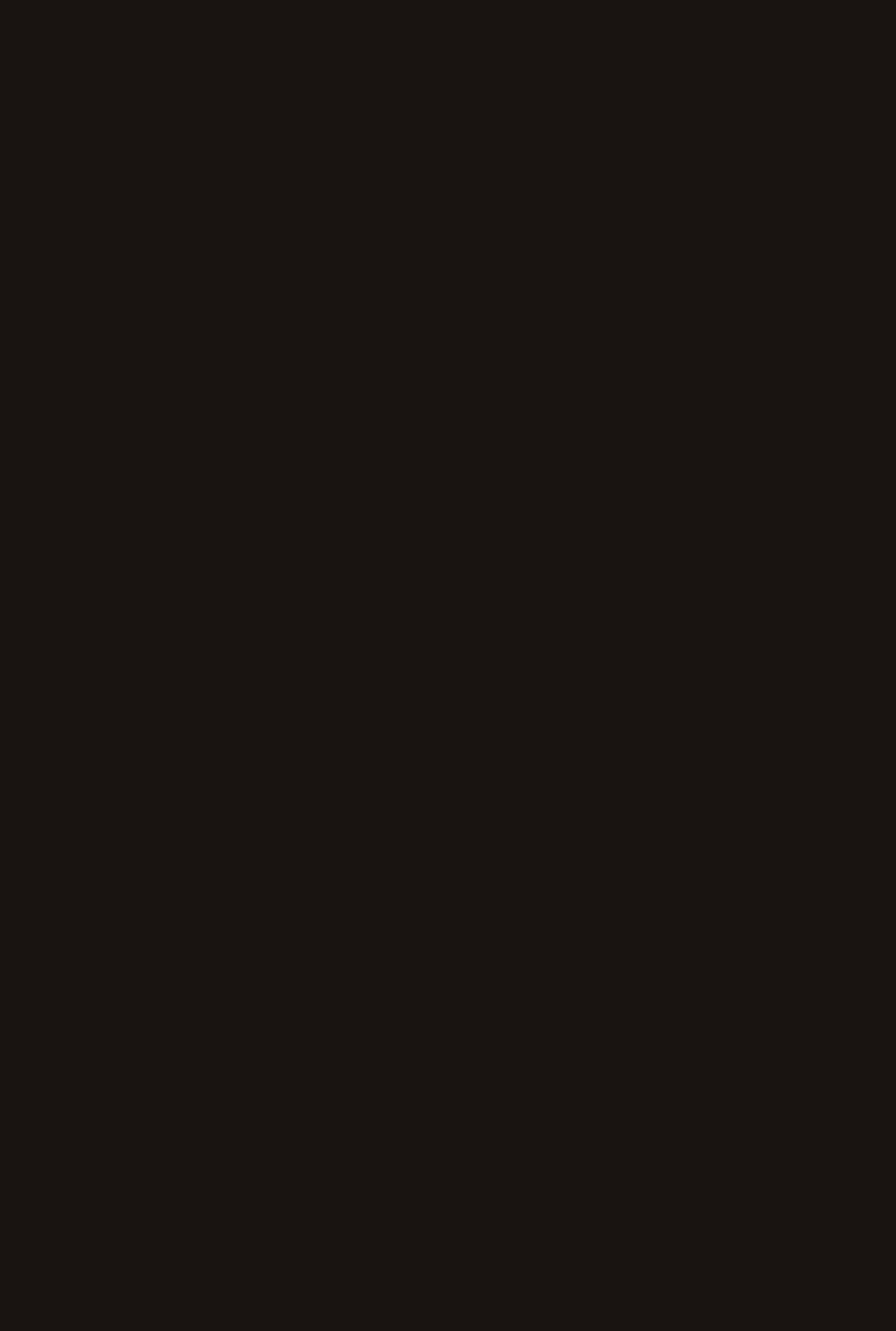
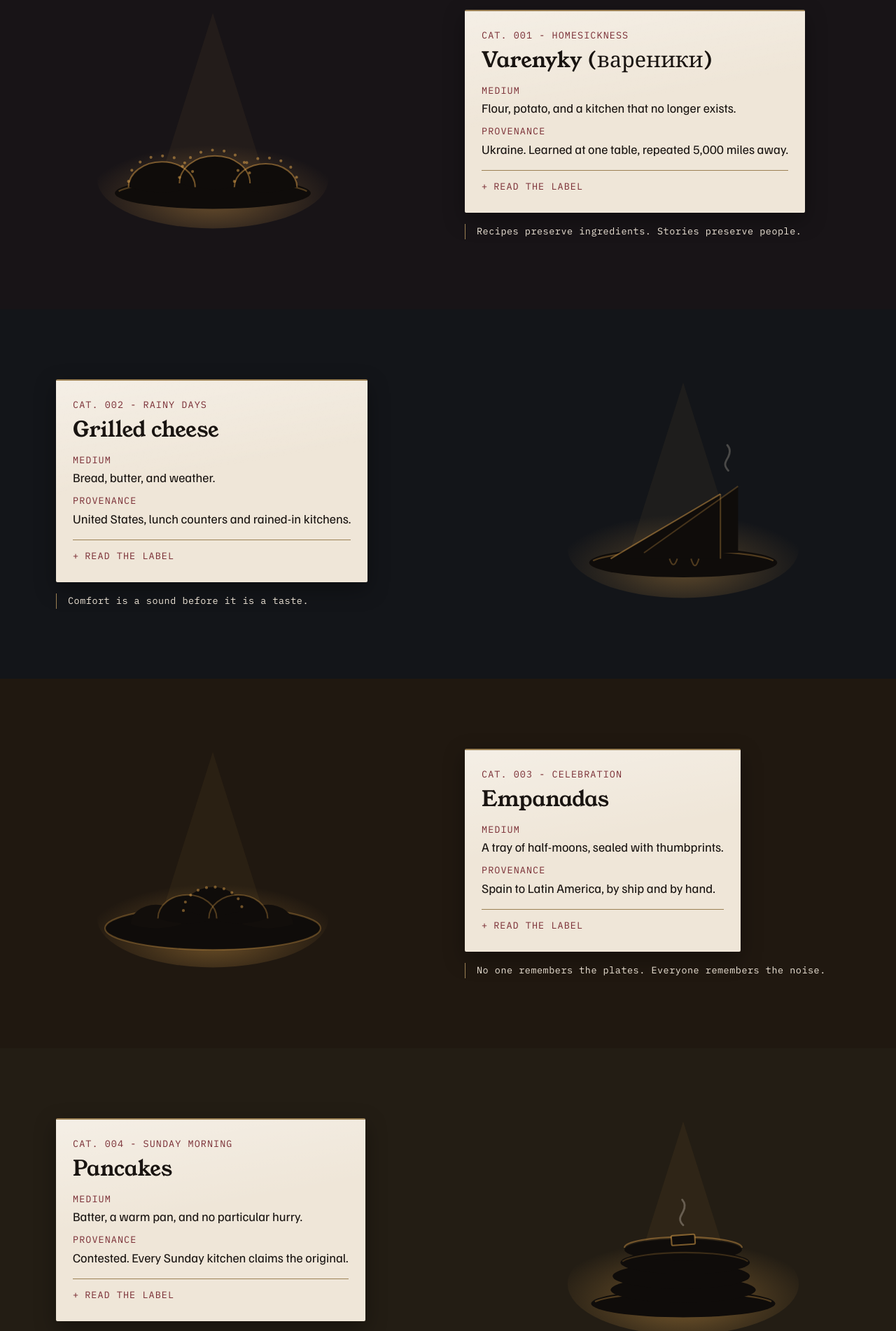
Before and after one commit to nazboyko/still-warm, a React (Vite) app: page / in a window 1280 px wide. Shown: the part 880-2782 px from the top of the page at 70% size. Before the commit the page ends 891 px from the top, so only its background shows below. Built offline with nearby package versions, Linux system fonts and the light colour scheme.

Commit message:
add exhibition rooms

```diff
--- a/src/App.tsx
+++ b/src/App.tsx
@@ -1,3 +1,4 @@
+import { Exhibition } from "./components/exhibition/Exhibition.tsx";
 import { Hero } from "./components/hero/Hero.tsx";
 import { Footer } from "./components/layout/Footer.tsx";
 import { Header } from "./components/layout/Header.tsx";
@@ -8,6 +9,7 @@
       <Header />
       <main id="main">
         <Hero />
+        <Exhibition />
       </main>
       <Footer />
     </>
--- /dev/null
+++ b/src/components/exhibition/Exhibition.css
@@ -0,0 +1,5 @@
+.exhibition .section-heading {
+  margin-bottom: var(--space-12);
+  text-align: center;
+  justify-items: center;
+}
--- /dev/null
+++ b/src/components/exhibition/Exhibition.tsx
@@ -0,0 +1,26 @@
+import { exhibits } from "../../content/exhibits.ts";
+import { Container } from "../layout/Container.tsx";
+import { SectionHeading } from "../layout/SectionHeading.tsx";
+import "./Exhibition.css";
+import { Room } from "./Room.tsx";
+
+export function Exhibition() {
+  return (
+    <section
+      id="exhibition"
+      className="exhibition"
+      aria-labelledby="exhibition-title"
+    >
+      <Container>
+        <SectionHeading
+          id="exhibition-title"
+          eyebrow="On view"
+          title="Current Exhibition"
+        />
+      </Container>
+      {exhibits.map((exhibit, index) => (
+        <Room key={exhibit.id} exhibit={exhibit} flip={index % 2 === 1} />
+      ))}
+    </section>
+  );
+}
--- /dev/null
+++ b/src/components/exhibition/Room.css
@@ -0,0 +1,62 @@
+.room {
+  padding-block: var(--space-section);
+}
+
+.room-001 {
+  background: var(--room-homesickness);
+}
+
+.room-002 {
+  background: var(--room-rainy);
+}
+
+.room-003 {
+  background: var(--room-celebration);
+}
+
+.room-004 {
+  background: var(--room-sunday);
+}
+
+.room-grid {
+  display: grid;
+  gap: var(--space-8);
+  align-items: center;
+  justify-items: center;
+}
+
+.room-art {
+  width: min(100%, 24rem);
+}
+
+@media (min-width: 64rem) {
+  .room-grid {
+    grid-template-columns: 1fr 1fr;
+    gap: var(--space-12);
+    justify-items: start;
+  }
+
+  .room-art {
+    width: min(100%, 28rem);
+  }
+
+  .room-flip .room-art {
+    order: 2;
+    justify-self: end;
+  }
+}
+
+.room-text {
+  display: grid;
+  gap: var(--space-4);
+  justify-items: start;
+}
+
+.curator-note {
+  max-width: 34rem;
+  padding-left: var(--space-4);
+  border-left: 1px solid var(--brass);
+  font-family: var(--font-utility);
+  font-size: var(--text-utility);
+  letter-spacing: 0.04em;
+}
--- /dev/null
+++ b/src/components/exhibition/Room.tsx
@@ -0,0 +1,25 @@
+import type { Exhibit } from "../../content/exhibits.ts";
+import { Container } from "../layout/Container.tsx";
+import { ExhibitArt } from "./art/ExhibitArt.tsx";
+import { Placard } from "./Placard.tsx";
+import "./Room.css";
+
+export function Room({ exhibit, flip }: { exhibit: Exhibit; flip: boolean }) {
+  return (
+    <article
+      id={exhibit.id}
+      className={`room room-${exhibit.number}${flip ? " room-flip" : ""}`}
+      aria-labelledby={`${exhibit.id}-dish`}
+    >
+      <Container>
+        <div className="room-grid">
+          <ExhibitArt id={exhibit.id} />
+          <div className="room-text">
+            <Placard exhibit={exhibit} />
+            <p className="curator-note">{exhibit.curatorNote}</p>
+          </div>
+        </div>
+      </Container>
+    </article>
+  );
+}
--- /dev/null
+++ b/src/components/exhibition/art/EmpanadasArt.tsx
@@ -0,0 +1,44 @@
+export function EmpanadasArt() {
+  return (
+    <svg className="room-art" viewBox="0 0 320 240" aria-hidden="true">
+      <defs>
+        <radialGradient id="empanadas-glow" cx="50%" cy="70%" r="55%">
+          <stop offset="0%" stopColor="#e8a94e" stopOpacity="0.4" />
+          <stop offset="60%" stopColor="#e8a94e" stopOpacity="0.14" />
+          <stop offset="100%" stopColor="#e8a94e" stopOpacity="0" />
+        </radialGradient>
+      </defs>
+      <path d="M160 6 L100 196 H220 Z" fill="#e8a94e" opacity="0.05" />
+      <ellipse cx="160" cy="176" rx="118" ry="50" fill="url(#empanadas-glow)" />
+      <ellipse
+        cx="160"
+        cy="186"
+        rx="110"
+        ry="22"
+        fill="#0f0c0a"
+        stroke="#e8a94e"
+        strokeOpacity="0.3"
+        strokeWidth="1.5"
+      />
+      <g fill="#120e0b">
+        <path d="M76 182 A26 20 0 0 1 128 182 Q102 190 76 182 Z" />
+        <path d="M190 182 A26 20 0 0 1 242 182 Q216 190 190 182 Z" />
+      </g>
+      <g fill="#0f0c0a">
+        <path d="M104 176 A30 24 0 0 1 164 176 Q134 186 104 176 Z" />
+        <path d="M156 176 A30 24 0 0 1 216 176 Q186 186 156 176 Z" />
+        <path d="M130 168 A30 24 0 0 1 190 168 Q160 178 130 168 Z" />
+      </g>
+      <g fill="none" stroke="#e8a94e" strokeOpacity="0.45" strokeWidth="1.5">
+        <path
+          d="M130 168 A30 24 0 0 1 190 168"
+          strokeWidth="3"
+          strokeLinecap="round"
+          strokeDasharray="0 9"
+        />
+        <path d="M104 176 A30 24 0 0 1 164 176" strokeOpacity="0.3" />
+        <path d="M156 176 A30 24 0 0 1 216 176" strokeOpacity="0.3" />
+      </g>
+    </svg>
+  );
+}
--- /dev/null
+++ b/src/components/exhibition/art/ExhibitArt.tsx
@@ -0,0 +1,17 @@
+import type { ExhibitId } from "../../../content/exhibits.ts";
+import { EmpanadasArt } from "./EmpanadasArt.tsx";
+import { GrilledCheeseArt } from "./GrilledCheeseArt.tsx";
+import { PancakesArt } from "./PancakesArt.tsx";
+import { VarenykyArt } from "./VarenykyArt.tsx";
+
+const artByExhibit = {
+  "cat-001": VarenykyArt,
+  "cat-002": GrilledCheeseArt,
+  "cat-003": EmpanadasArt,
+  "cat-004": PancakesArt,
+} satisfies Record<ExhibitId, () => React.JSX.Element>;
+
+export function ExhibitArt({ id }: { id: ExhibitId }) {
+  const Art = artByExhibit[id];
+  return <Art />;
+}
--- /dev/null
+++ b/src/components/exhibition/art/GrilledCheeseArt.tsx
@@ -0,0 +1,44 @@
+export function GrilledCheeseArt() {
+  return (
+    <svg className="room-art" viewBox="0 0 320 240" aria-hidden="true">
+      <defs>
+        <radialGradient id="grilled-glow" cx="50%" cy="70%" r="55%">
+          <stop offset="0%" stopColor="#e8a94e" stopOpacity="0.35" />
+          <stop offset="60%" stopColor="#e8a94e" stopOpacity="0.12" />
+          <stop offset="100%" stopColor="#e8a94e" stopOpacity="0" />
+        </radialGradient>
+      </defs>
+      <path d="M160 6 L100 196 H220 Z" fill="#e8a94e" opacity="0.05" />
+      <ellipse cx="160" cy="176" rx="118" ry="50" fill="url(#grilled-glow)" />
+      <ellipse cx="160" cy="190" rx="96" ry="15" fill="#0f0c0a" />
+      <path
+        d="M68 188 A96 14 0 0 1 252 188"
+        fill="none"
+        stroke="#e8a94e"
+        strokeOpacity="0.3"
+        strokeWidth="1.5"
+      />
+      <g fill="#0f0c0a">
+        <path d="M120 180 L216 180 L216 112 Z" />
+        <path d="M86 186 L198 186 L198 120 Z" />
+        <path d="M146 186 q4 12 8 0 Z" />
+        <path d="M168 186 q4 14 8 0 Z" />
+      </g>
+      <g fill="none" stroke="#e8a94e" strokeOpacity="0.45" strokeWidth="1.5">
+        <path d="M120 180 L216 112" strokeOpacity="0.25" />
+        <path d="M86 186 L198 120" />
+        <path d="M198 120 L198 186" strokeOpacity="0.3" />
+        <path d="M146 186 q4 12 8 0" strokeOpacity="0.3" />
+        <path d="M168 186 q4 14 8 0" strokeOpacity="0.3" />
+      </g>
+      <path
+        d="M206 96c-6-6-2-10 0-14 2-4 2.5-8-1-12"
+        fill="none"
+        stroke="#efe6d8"
+        strokeOpacity="0.25"
+        strokeWidth="2"
+        strokeLinecap="round"
+      />
+    </svg>
+  );
+}
--- /dev/null
+++ b/src/components/exhibition/art/PancakesArt.tsx
@@ -0,0 +1,53 @@
+export function PancakesArt() {
+  return (
+    <svg className="room-art" viewBox="0 0 320 240" aria-hidden="true">
+      <defs>
+        <radialGradient id="pancakes-glow" cx="50%" cy="66%" r="58%">
+          <stop offset="0%" stopColor="#e8a94e" stopOpacity="0.45" />
+          <stop offset="60%" stopColor="#e8a94e" stopOpacity="0.16" />
+          <stop offset="100%" stopColor="#e8a94e" stopOpacity="0" />
+        </radialGradient>
+      </defs>
+      <path d="M160 6 L100 196 H220 Z" fill="#e8a94e" opacity="0.06" />
+      <ellipse cx="160" cy="172" rx="118" ry="52" fill="url(#pancakes-glow)" />
+      <ellipse cx="160" cy="192" rx="94" ry="14" fill="#0f0c0a" />
+      <path
+        d="M70 190 A94 13 0 0 1 250 190"
+        fill="none"
+        stroke="#e8a94e"
+        strokeOpacity="0.3"
+        strokeWidth="1.5"
+      />
+      <g fill="#0f0c0a">
+        <ellipse cx="160" cy="178" rx="74" ry="13" />
+        <ellipse cx="158" cy="164" rx="70" ry="13" />
+        <ellipse cx="162" cy="150" rx="66" ry="12" />
+        <ellipse cx="160" cy="137" rx="60" ry="11" />
+      </g>
+      <g fill="none" stroke="#e8a94e" strokeOpacity="0.4" strokeWidth="1.5">
+        <path d="M100 135 A60 11 0 0 1 220 135" />
+        <path d="M98 149 A66 12 0 0 1 226 149" strokeOpacity="0.2" />
+      </g>
+      <rect
+        x="148"
+        y="122"
+        width="24"
+        height="10"
+        rx="1.5"
+        fill="#0f0c0a"
+        stroke="#e8a94e"
+        strokeOpacity="0.5"
+        strokeWidth="1.5"
+        transform="rotate(-4 160 127)"
+      />
+      <path
+        d="M160 112c-6-6-2-10 0-14 2-4 2.5-8-1-12"
+        fill="none"
+        stroke="#efe6d8"
+        strokeOpacity="0.3"
+        strokeWidth="2"
+        strokeLinecap="round"
+      />
+    </svg>
+  );
+}
--- /dev/null
+++ b/src/components/exhibition/art/VarenykyArt.tsx
@@ -0,0 +1,46 @@
+export function VarenykyArt() {
+  return (
+    <svg className="room-art" viewBox="0 0 320 240" aria-hidden="true">
+      <defs>
+        <radialGradient id="varenyky-glow" cx="50%" cy="70%" r="55%">
+          <stop offset="0%" stopColor="#e8a94e" stopOpacity="0.4" />
+          <stop offset="60%" stopColor="#e8a94e" stopOpacity="0.14" />
+          <stop offset="100%" stopColor="#e8a94e" stopOpacity="0" />
+        </radialGradient>
+      </defs>
+      <path d="M160 6 L100 196 H220 Z" fill="#e8a94e" opacity="0.05" />
+      <ellipse cx="160" cy="176" rx="118" ry="50" fill="url(#varenyky-glow)" />
+      <ellipse cx="160" cy="190" rx="100" ry="16" fill="#0f0c0a" />
+      <path
+        d="M64 188 A100 15 0 0 1 256 188"
+        fill="none"
+        stroke="#e8a94e"
+        strokeOpacity="0.3"
+        strokeWidth="1.5"
+      />
+      <g fill="#0f0c0a">
+        <path d="M74 184 A34 26 0 0 1 142 184 Q108 194 74 184 Z" />
+        <path d="M126 180 A36 28 0 0 1 198 180 Q162 192 126 180 Z" />
+        <path d="M182 184 A32 24 0 0 1 246 184 Q214 194 182 184 Z" />
+      </g>
+      <g fill="none" stroke="#e8a94e" strokeOpacity="0.45" strokeWidth="1.5">
+        <path d="M74 184 A34 26 0 0 1 142 184" />
+        <path d="M126 180 A36 28 0 0 1 198 180" />
+        <path d="M182 184 A32 24 0 0 1 246 184" />
+      </g>
+      <g
+        fill="none"
+        stroke="#e8a94e"
+        strokeOpacity="0.5"
+        strokeWidth="3"
+        strokeLinecap="round"
+        strokeDasharray="0 12"
+        transform="translate(0 -6)"
+      >
+        <path d="M74 184 A34 26 0 0 1 142 184" />
+        <path d="M126 180 A36 28 0 0 1 198 180" />
+        <path d="M182 184 A32 24 0 0 1 246 184" />
+      </g>
+    </svg>
+  );
+}
--- a/src/components/layout/SectionHeading.tsx
+++ b/src/components/layout/SectionHeading.tsx
@@ -3,14 +3,16 @@
 export function SectionHeading({
   eyebrow,
   title,
+  id,
 }: {
   eyebrow?: string;
   title: string;
+  id?: string;
 }) {
   return (
     <div className="section-heading">
       {eyebrow ? <p className="section-heading-eyebrow">{eyebrow}</p> : null}
-      <h2>{title}</h2>
+      <h2 id={id}>{title}</h2>
     </div>
   );
 }
```
Also changed, not shown: 1 other file (tests, documents, lock files or other folders).
